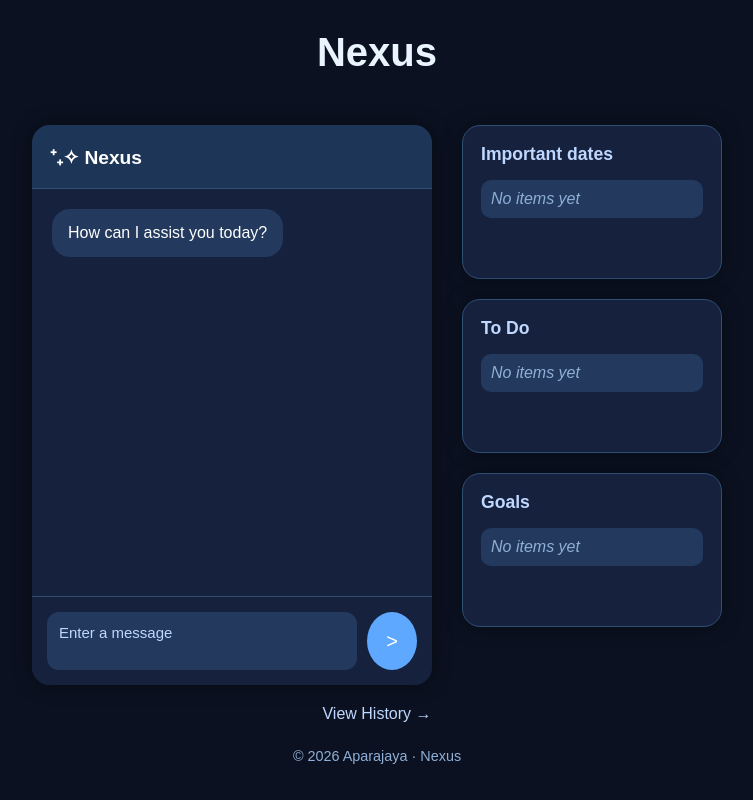
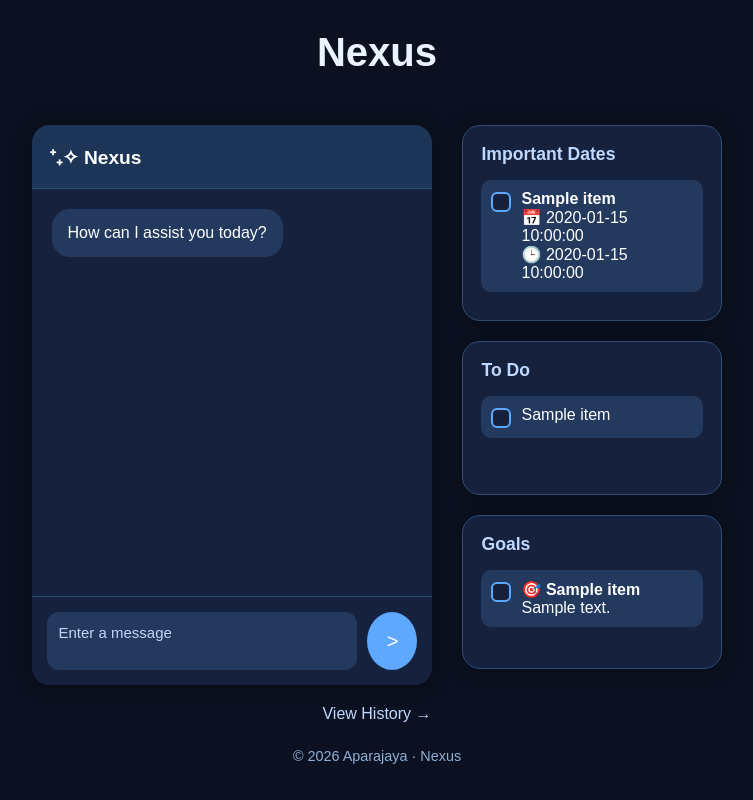
Before and after one commit to aparajaya18-star/Nexus, a Flask app: template templates/index.html in a window 1280 px wide. Shown: the whole page, without its empty margins (263-1016 px from the left). Run offline with Flask 3, Linux system fonts and the light colour scheme; the template is opened without the code that fills it: most values are stand-ins (such as "Sample title", 1, 10 or a date in 2020).

Commit message:
added memory persistence

```diff
--- a/app.py
+++ b/app.py
@@ -1,6 +1,7 @@
 import markdown
 import json
 import dateparser
+import sqlite3
 from datetime import datetime
 from google import genai
 from google.genai import types
@@ -10,10 +11,9 @@ from dateparser import parse
 
 load_dotenv()
 
+# -------- Configuration --------
 model = "gemini-3.1-flash-lite"
 client = genai.Client()
-
-history = []
 
 CLASSIFIER_SYSTEM_PROMPT = f"""
 You are the intent parser for a productivity application.
@@ -127,6 +127,43 @@ Never invent tasks or claim something was added unless the classification indica
 Keep responses concise (1-3 sentences).
 """
 
+# -------- Database Setup --------
+
+# Initialize SQLite database
+sqlite_connection = sqlite3.connect('data/dashboard_history.db', check_same_thread=False)
+# Create a cursor object to interact with the database
+cursor = sqlite_connection.cursor()
+
+# Create tables for history and tasks
+query_history = """
+CREATE TABLE IF NOT EXISTS HISTORY (
+    id INTEGER PRIMARY KEY AUTOINCREMENT,
+    user_input TEXT NOT NULL,
+    response TEXT NOT NULL,
+    timestamp DATETIME DEFAULT CURRENT_TIMESTAMP
+)
+"""
+query_tasks = """
+CREATE TABLE IF NOT EXISTS TASKS (
+    id INTEGER PRIMARY KEY AUTOINCREMENT,
+    history_id INTEGER NOT NULL,
+    intent TEXT NOT NULL,
+    title TEXT,
+    datetime TEXT,
+    date TEXT,
+    time TEXT,
+    details TEXT,
+    completed BOOLEAN DEFAULT 0,
+    timestamp DATETIME DEFAULT CURRENT_TIMESTAMP,
+    FOREIGN KEY (history_id) REFERENCES HISTORY(id)
+)
+"""
+
+cursor.execute(query_history)
+cursor.execute(query_tasks)
+
+# -------- Functions --------
+
 # Function to classify tasks
 def classify_message(user_input):
     response = client.models.generate_content(
@@ -179,11 +216,130 @@ def generate_response(prompt, temp=0.5):
     # Add streaming convos later
     return response.text
 
-#----APP----
+# Functions to retrieve tasks by intent
+def get_tasks_by_intent(intent_name):
+    cursor.execute("""
+        SELECT id, title, date, time, details, completed
+        FROM TASKS
+        WHERE intent = ?
+        ORDER BY completed ASC, timestamp DESC
+    """, (intent_name,))
+    tasks = [
+            {
+                "id": task_id,
+                "intent": intent_name,
+                "title": title,
+                "date": date,
+                "time": time,
+                "details": details,
+                "completed": completed
+            }
+            for task_id, title, date, time, details, completed
+            in cursor.fetchall()
+        ]
+    return tasks
+
+# Function to retrieve history from the database
+def load_history(limit=None):
+    query = """
+        SELECT id, user_input, response
+        FROM HISTORY
+        ORDER BY timestamp DESC
+    """
+
+    if limit is not None:
+        query += " LIMIT ?"
+        cursor.execute(query, (limit,))
+    else:
+        cursor.execute(query)
+
+    history = []
+
+    for history_id, user_input, response in cursor.fetchall():
+
+        cursor.execute("""
+            SELECT intent, title, date, time, details
+            FROM TASKS
+            WHERE history_id = ?
+        """, (history_id,))
+
+        tasks = [
+            {
+                "intent": intent,
+                "title": title,
+                "date": date,
+                "time": time,
+                "details": details
+            }
+            for intent, title, date, time, details
+            in cursor.fetchall()
+        ]
+
+        history.append({
+            "user_input": user_input,
+            "response": response,
+            "tasks": tasks
+        })
+
+    return history
+
+# Formatting functions for todos, deadlines, goals, and history
+def format_todos(todos):
+    if not todos:
+        return "No todos at the moment."
+    return "\n".join([f"{todo['title']}" for todo in todos])
+
+def format_deadlines(deadlines):
+    if not deadlines:
+        return "No upcoming deadlines."
+    return "\n".join([f"- {deadline['title']} - {deadline['date']} at {deadline['time']}" for deadline in deadlines])
+
+def format_goals(goals):
+    if not goals:
+        return "No goals set."
+    return "\n".join([f"- {goal['title']}" for goal in goals])
+
+def format_history(history):
+    if not history:
+        return "No recent conversation."
+    return "\n".join([f"User: {item['user_input']}\nBot: {item['response']}" for item in history])
+
+# Function to build context for the chatbot response
+def build_context():
+    todos = [t for t in get_tasks_by_intent("Todo") if not t["completed"]]
+    deadlines = [d for d in get_tasks_by_intent("Deadline") if d["date"] and d["time"] and not d["completed"]]
+    goals = get_tasks_by_intent("Goal")
+    history = load_history(limit=10)
+
+    context = f"""
+Current Dashboard
+
+Todos:
+{format_todos(todos)}
+
+Upcoming Deadlines:
+{format_deadlines(deadlines)}
+
+Goals:
+{format_goals(goals)}
+
+Recent Conversation:
+{format_history(history)}
+"""
+
+    return context
+
+# ----APP----
 app = Flask(__name__)
+
+# Home route to render the main page with tasks
 @app.route('/', methods=['GET','POST'])
+def home():
+    return render_template('index.html', todos=get_tasks_by_intent('Todo'), deadlines=get_tasks_by_intent('Deadline'), goals=get_tasks_by_intent('Goal'))
 
-def home():
+# Chat route to handle user input and generate responses
+@app.route("/chat", methods=["POST"])
+def chat():
     response_text=""
     user_input=""
     html_output=""
@@ -215,7 +371,8 @@ def home():
                 classified_tasks = classify_message(user_input)
 
                 # Get chatbot response
-                prompt = f"Chat History: {history}\n\nDetected Tasks: {classified_tasks['tasks']}\n\nUser Message: {user_input}"
+                context = build_context()
+                prompt = f"Current User Message: {user_input}\n\nDetected Tasks: {classified_tasks['tasks']}\n\n{context}"
                 response_text = f"{generate_response(prompt)}"
             except Exception as e:
                 print(e)
@@ -234,11 +391,26 @@ def home():
         html_output = markdown.markdown(response_text)
         print(html_output)
         # Save input and response in history
-        history.append({
-            "user_input": user_input,
-            "response": html_output,
-            "tasks": classified_tasks["tasks"]
-        })
+        cursor.execute(
+            "INSERT INTO HISTORY (user_input, response) VALUES (?, ?)",
+            (user_input, html_output)
+        )
+        history_id = cursor.lastrowid
+        for task in classified_tasks["tasks"]:
+            cursor.execute(
+                "INSERT INTO TASKS (history_id, intent, title, datetime, date, time, details) VALUES (?, ?, ?, ?, ?, ?, ?)",
+                (
+                    history_id,
+                    task["intent"],
+                    task.get("title"),
+                    task.get("datetime"),
+                    task.get("date"),
+                    task.get("time"),
+                    task.get("details")
+                )
+            )
+            task["id"] = cursor.lastrowid  # Store the task ID for later use
+        sqlite_connection.commit()
 
         # Return chat response
         return jsonify({
@@ -246,26 +418,37 @@ def home():
             "classification": classified_tasks
             })
 
-    return render_template('index.html', output=html_output, user_input=user_input)
+# Route to update task completion status
+@app.route("/update_task", methods=["POST"])
+def update_task():
+    data = request.get_json()
 
+    cursor.execute(
+        "UPDATE TASKS SET completed=? WHERE id=?",
+        (data["completed"], data["id"])
+    )
+
+    sqlite_connection.commit()
+
+    return jsonify(success=True)
+
+# Route to render the history page with statistics
 @app.route('/history')
 def history_page():
 
     stats = {
-        "conversations": len(history),
+        "conversations": 0,
         "todos": 0,
         "deadlines": 0,
         "goals": 0
     }
 
-    for conversation in history:
-        for task in conversation["tasks"]:
-            if task["intent"] == "Todo":
-                stats["todos"] += 1
-            elif task["intent"] == "Deadline":
-                stats["deadlines"] += 1
-            elif task["intent"] == "Goal":
-                stats["goals"] += 1
+    stats["conversations"] = cursor.execute("SELECT COUNT(*) FROM HISTORY").fetchone()[0]
+    stats["todos"] = cursor.execute("SELECT COUNT(*) FROM TASKS WHERE intent='Todo'").fetchone()[0]
+    stats["deadlines"] = cursor.execute("SELECT COUNT(*) FROM TASKS WHERE intent='Deadline'").fetchone()[0]
+    stats["goals"] = cursor.execute("SELECT COUNT(*) FROM TASKS WHERE intent='Goal'").fetchone()[0]
+
+    history = load_history()
 
     return render_template('history.html', history=history, stats=stats)
 
--- a/static/css/style.css
+++ b/static/css/style.css
@@ -191,8 +191,31 @@ h1{
 }
 
 .task-check{
-    margin-top:4px;
+    appearance:none;
+    width:20px;
+    height:20px;
+    border:2px solid #5FA8FF;
+    border-radius:6px;
+    background:#16213E;
     cursor:pointer;
+    transition:.2s;
+    flex-shrink:0;
+    margin-top:2px;
+}
+
+.task-check:checked{
+    background:#5FA8FF;
+    border-color:#5FA8FF;
+}
+
+.task-check:checked::after{
+    content:"✓";
+    display:flex;
+    justify-content:center;
+    align-items:center;
+    color:white;
+    font-size:14px;
+    font-weight:bold;
 }
 
 .task-item{
@@ -200,10 +223,12 @@ h1{
     padding:10px;
     border-radius:10px;
     margin-bottom:10px;
+    transition:.2s;
 }
 
 .completed{
     opacity:.6;
+    transition:.2s;
 }
 
 .completed span,
--- a/static/js/chat.js
+++ b/static/js/chat.js
@@ -3,8 +3,50 @@ const chatInput =
 const sendChatBtn =
     document.querySelector(".chat-input button");
 const chatbox = document.querySelector('.chatbox')
-const url = "/"
+const url = "/chat";
 let userMessage;
+
+// Function to handle checkbox change event
+async function handleCheckboxChange(checkbox) {
+    taskLi = checkbox.closest(".task-item");
+    taskLi.classList.toggle("completed", checkbox.checked);
+
+    // Move completed items to bottom
+    const list = taskLi.closest(".task-list");
+    if (checkbox.checked) {
+        list.appendChild(taskLi);      // move to bottom
+    } else {
+        list.prepend(taskLi);          // move back to top
+    }
+
+    // Send update to server
+    await fetch("/update_task", {
+        method: "POST",
+        headers: {
+            "Content-Type": "application/json"
+        },
+        body: JSON.stringify({
+            id: checkbox.dataset.id,
+            completed: checkbox.checked
+        })
+    });
+    }
+
+// Function to maintain checked state of checkboxes and attach event listeners upon page load
+function attachCheckboxListener()
+{
+    const checkboxes = document.querySelectorAll(".task-check");
+    checkboxes.forEach((checkbox) => {
+        checkbox.addEventListener("change", () => {
+            handleCheckboxChange(checkbox);
+        });
+    });
+}
+
+// Attach event listener to checkboxes on page load
+document.addEventListener("DOMContentLoaded", (event) => {
+    attachCheckboxListener();
+});
 
 const createChatLi = (message, className) => {
     const chatLi = document.createElement("li");
@@ -26,12 +68,13 @@ const addItemToList = (item) => {
     const taskLi = document.createElement("li");
     taskLi.classList.add("task-item");
 
+    // Add new item to list based on intent
     switch(item.intent){
 
         case "Todo":
             taskLi.innerHTML = `
                 <label class="task-entry">
-                    <input type="checkbox" class="task-check">
+                    <input type="checkbox" class="task-check" data-id="${item.id}">
                     <span>${item.title}</span>
                 </label>
             `;
@@ -40,7 +83,7 @@ const addItemToList = (item) => {
         case "Deadline":
             taskLi.innerHTML = `
                 <label class="task-entry">
-                    <input type="checkbox" class="task-check">
+                    <input type="checkbox" class="task-check" data-id="${item.id}">
                     <div>
                         <strong>${item.title}</strong><br>
                         📅 ${item.date ?? "-"}<br>
@@ -53,7 +96,7 @@ const addItemToList = (item) => {
         case "Goal":
             taskLi.innerHTML = `
                 <label class="task-entry">
-                    <input type="checkbox" class="task-check">
+                    <input type="checkbox" class="task-check" data-id="${item.id}">
                     <div>
                         <strong>🎯 ${item.title}</strong>
                         ${item.details ? `<br>${item.details}` : ""}
@@ -67,16 +110,7 @@ const addItemToList = (item) => {
     const checkbox = taskLi.querySelector(".task-check");
 
     checkbox.addEventListener("change", () => {
-
-        taskLi.classList.toggle("completed");
-
-        // Move completed items to bottom
-        if (checkbox.checked) {
-            list.appendChild(taskLi);      // move to bottom
-        } else {
-            list.prepend(taskLi);          // move back to top
-        }
-
+        handleCheckboxChange(checkbox)
     });
 
     list.appendChild(taskLi);
@@ -139,17 +173,6 @@ const  handleChat = async () => {
 
 }
 
-/*function cancel() {
-    let chatbotcomplete = document.querySelector(".chat-bot");
-    if (chatbotcomplete.style.display != 'none') {
-        chatbotcomplete.style.display = "none";
-        let lastMsg = document.createElement("p");
-        lastMsg.textContent = 'Thanks for using our Chatbot!';
-        lastMsg.classList.add('lastMessage');
-        document.body.appendChild(lastMsg)
-    }
-}*/
-
 sendChatBtn.addEventListener("click", handleChat);
 chatInput.addEventListener("keydown", (e) => {
     if (e.key === "Enter" && !e.shiftKey) {
--- a/templates/index.html
+++ b/templates/index.html
@@ -22,24 +22,98 @@
                 </div>
             </div>
             <div class="lists">
+
                 <div class="deadline">
-                    <h2>Important dates</h2>
+                    <h2>Important Dates</h2>
+
                     <ul class="task-list">
-                        <li class="placeholder">No items yet</li>
+                    {% if deadlines %}
+
+                        {% for item in deadlines %}
+                        <li class="task-item {% if item.completed %}completed{% endif %}">
+                            <label class="task-entry">
+                                <input
+                                    type="checkbox"
+                                    class="task-check"
+                                    data-id="{{ item.id }}"
+                                    {% if item.completed %}checked{% endif %}
+                                >
+
+                                <div>
+                                    <strong>{{ item.title }}</strong><br>
+
+                                    {% if item.date %}
+                                        📅 {{ item.date }}<br>
+                                    {% endif %}
+
+                                    {% if item.time %}
+                                        🕒 {{ item.time }}
+                                    {% endif %}
+                                </div>
+                            </label>
+                        </li>
+                        {% endfor %}
+
+                    {% else %}
+                        <li class="placeholder">Nothing here yet</li>
+                    {% endif %}
                     </ul>
                 </div>
+
                 <div class="todo">
                     <h2>To Do</h2>
                     <ul class="task-list">
-                        <li class="placeholder">No items yet</li>
+                        {% if todos %}
+                            {% for item in todos %}
+                            <li class="task-item {% if item.completed %}completed{% endif %}">
+                                <label class="task-entry">
+                                    <input
+                                        type="checkbox"
+                                        class="task-check"
+                                        data-id="{{ item.id }}"
+                                        {% if item.completed %}checked{% endif %}
+                                    >
+                                    <div>
+                                        <span>{{ item.title }}</span>
+                                    </div>
+                                </label>
+                            </li>
+                            {% endfor %}
+                        {% else %}
+                            <li class="placeholder">Nothing here yet</li>
+                        {% endif %}
                     </ul>
                 </div>
+
                 <div class="goal">
                     <h2>Goals</h2>
                     <ul class="task-list">
-                        <li class="placeholder">No items yet</li>
+                        {% if goals %}
+                            {% for item in goals %}
+                            <li class="task-item {% if item.completed %}completed{% endif %}">
+                                <label class="task-entry">
+                                    <input
+                                        type="checkbox"
+                                        class="task-check"
+                                        data-id="{{ item.id }}"
+                                        {% if item.completed %}checked{% endif %}
+                                    >
+                                    <div>
+                                        <strong>🎯 {{ item.title }}</strong>
+                                        {% if item.details %}
+                                            <br>
+                                            {{ item.details }}
+                                        {% endif %}
+                                    </div>
+                                </label>
+                            </li>
+                            {% endfor %}
+                        {% else %}
+                            <li class="placeholder">Nothing here yet</li>
+                        {% endif %}
                     </ul>
                 </div>
+
             </div>
         </div>
         <div class="history-btn">
```
Also changed, not shown: data/dashboard_history.db (added), 1 other file.
